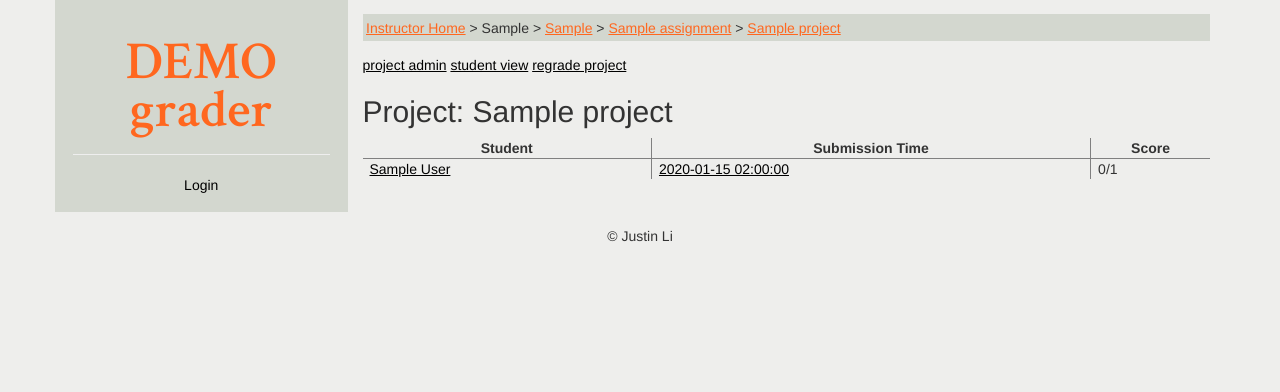
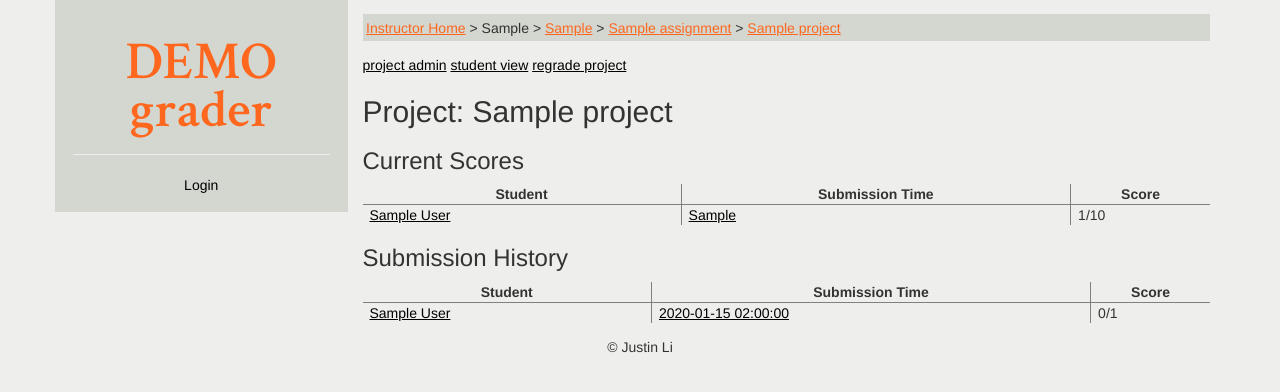
Before and after one commit to justinnhli/demograder, a Django app: template demograder/templates/demograder/instructor/project.html in a window 1280 px wide. Shown: the top 392 px of the page. Run offline with Django 3.2, Linux system fonts and the light colour scheme; data comes from the database, SQL or seed files in the repository; tables that the repository leaves empty hold one stand-in row (values such as "Sample post"); the template is opened without the code that fills it: values that come from a table or form of the project are taken from there, most other values are stand-ins (such as "Sample title", 1, 10 or a date in 2020); parts of the project's set-up code (start-up, migrations or seed data) failed here and were passed over; some libraries are stand-ins or nearby versions.

Commit message:
show all submissions in instructor project page

```diff
--- a/demograder/instructor_views.py
+++ b/demograder/instructor_views.py
@@ -108,7 +108,8 @@ def instructor_project_view(request, **kwargs):
     submissions = []
     for student in context['course'].enrolled_students().all():
         submissions.append(get_last_submission_display(student, context['project']))
-    context['submissions'] = sorted(submissions, key=(lambda s: s.student.last_name))
+    context['scores'] = sorted(submissions, key=(lambda s: s.student.last_name))
+    context['submissions'] = Submission.objects.filter(project=context['project'])
     return render(request, 'demograder/instructor/project.html', context)
 
 
--- a/demograder/templates/demograder/instructor/project.html
+++ b/demograder/templates/demograder/instructor/project.html
@@ -24,6 +24,30 @@
 
 <h2>Project: {{ project.name }}</h2>
 
+<h3>Current Scores</h3>
+
+<table>
+    <tr>
+        <th>Student</th>
+        <th>Submission Time</th>
+        <th>Score</th>
+    </tr>
+    {% for submission in scores %}
+    <tr>
+        <td><a href="{% url 'instructor_student' submission.student.id %}">{{ submission.student.first_name }} {{ submission.student.last_name }}</a></td>
+        <td>
+            {% if submission.max_score %}
+            <a href="{% url 'submission' submission.id %}">{{ submission.iso_format }}</a>
+            {% endif %}
+        </td>
+        <td>{{ submission.num_passed }}/{{ submission.max_score }}</td>
+    </tr>
+    {% endfor %}
+</table>
+
+<h3>Submission History</h3>
+
+{% if submissions %}
 <table>
     <tr>
         <th>Student</th>
@@ -32,16 +56,13 @@
     </tr>
     {% for submission in submissions %}
     <tr>
-        <td><a href="{% url 'instructor_student' submission.student.id %}">{{ submission.student.first_name }} {{ submission.student.last_name }}</a></td>
-        <td>
-            {% if submission.max_score %}
-            <a href="{% url 'submission' submission.id %}">{{ submission.iso_format }}</a>
-            {% endif %}
-        </td>
-        <td>{{ submission.score }}/{{ submission.max_score }}</td>
+        <td><a href="{% url 'instructor_student' submission.student.id %}">{{ submission.student.full_name }}</a></td>
+        <td><a href="{% url 'submission' submission.id %}">{{ submission.iso_format }}</a></td>
+        <td>{{ submission.num_passed }}/{{ submission.max_score }}</td>
     </tr>
     {% endfor %}
 </table>
+{% endif %}
 
 <!-- end demograder/instructor/project.html:content -->
 {% endblock %}
```
